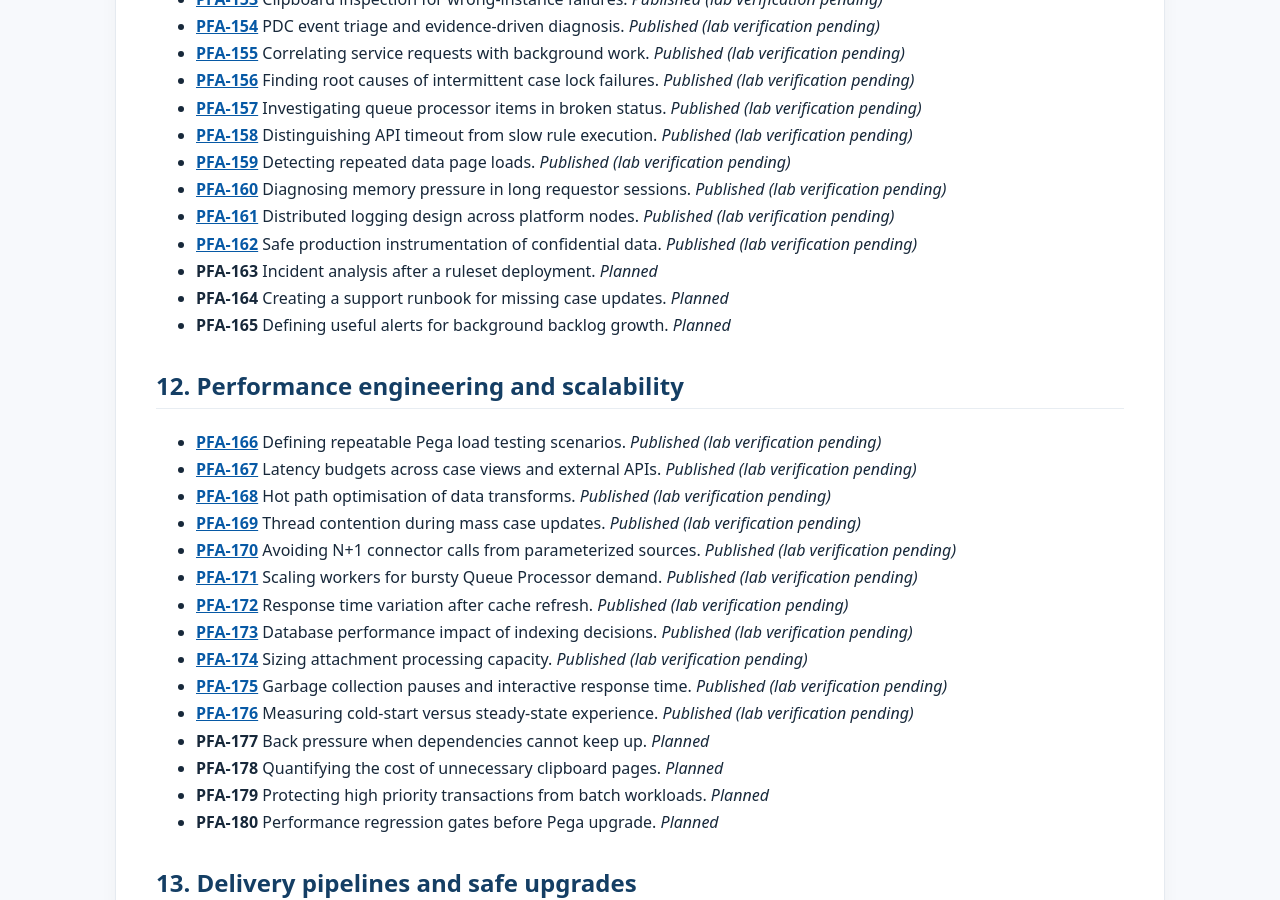
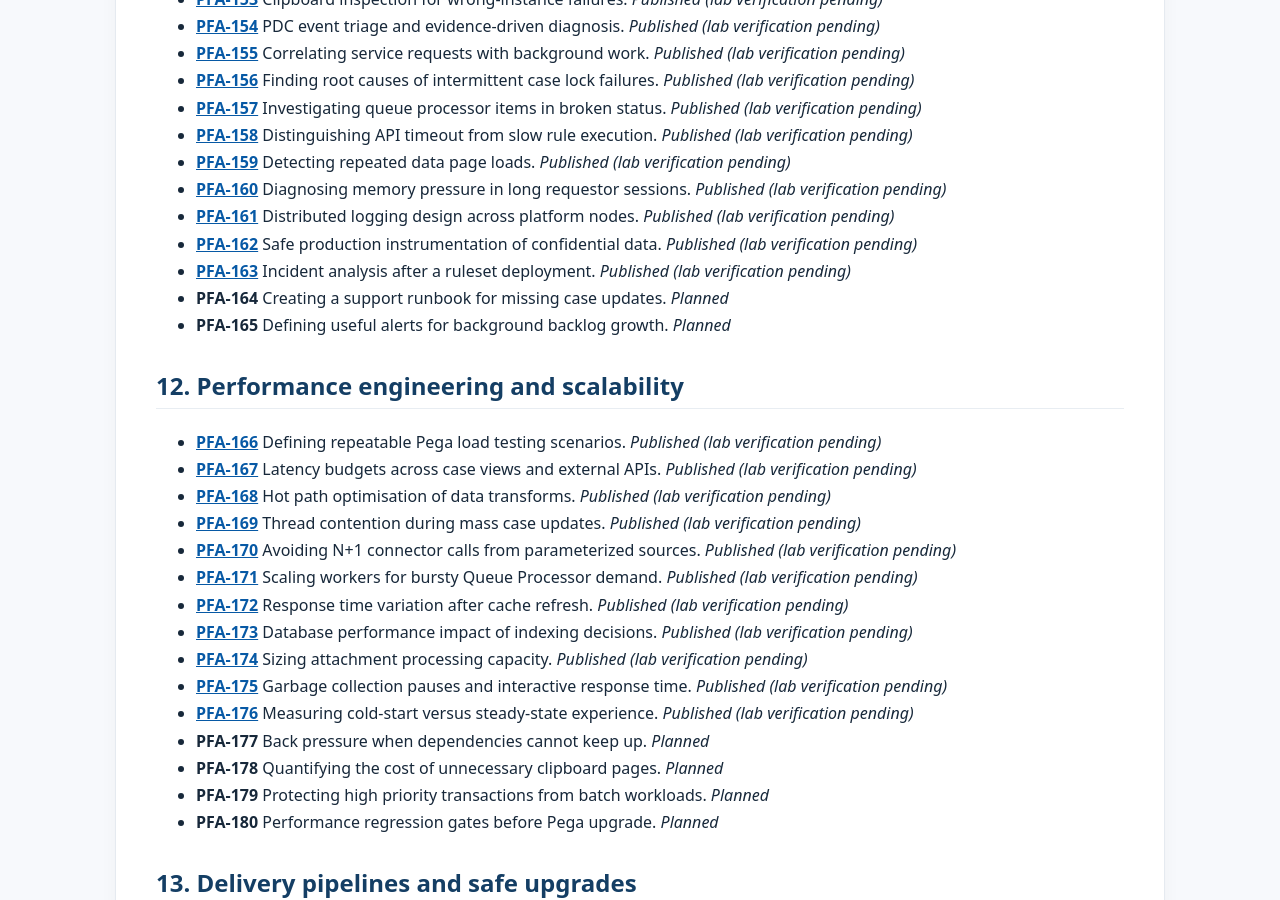
Before and after one commit to chandransandeep/pega-feature-atlas, a Jekyll site: the page built from docs/feature-inventory.md, in a window 1280 px wide and 900 px high, scrolled down 6155 px. Built offline with Jekyll 4.4.1, drawn with Linux system fonts in a browser that asks for light colours.

Commit message:
Publish PFA-163: pfa-163-incident-analysis-after-a-ruleset-deployment

```diff
--- a/docs/commit-date-register.tsv
+++ b/docs/commit-date-register.tsv
@@ -234,3 +234,4 @@ docs/articles/robotics/pfa-248-ui-automation-brittleness-and-recovery-strategies
 docs/articles/security/pfa-149-privilege-escalation-pathways-through-custom-activities.md	2019-10-23	2026-10-31T03:08:02+00:00	random_past_date
 docs/articles/security/pfa-150-security-regression-testing-during-application-upgrades.md	2022-09-23	2026-10-31T03:08:02+00:00	random_past_date
 docs/articles/observability/pfa-162-safe-production-instrumentation-of-confidential-data.md	2020-03-01	2026-10-31T03:08:02+00:00	random_past_date
+docs/articles/observability/pfa-163-incident-analysis-after-a-ruleset-deployment.md	2022-04-18	2026-10-31T03:08:02+00:00	random_past_date
--- a/docs/feature-inventory.md
+++ b/docs/feature-inventory.md
@@ -246,7 +246,7 @@ This is the editorial plan for Pega Feature Atlas. It is not a list of completed
 - **[PFA-160](articles/observability/pfa-160-diagnosing-memory-pressure-long-requestor-sessions.md)** Diagnosing memory pressure in long requestor sessions. _Published (lab verification pending)_
 - **[PFA-161](articles/observability/pfa-161-distributed-logging-design-across-platform-nodes.md)** Distributed logging design across platform nodes. _Published (lab verification pending)_
 - **[PFA-162](articles/observability/pfa-162-safe-production-instrumentation-of-confidential-data.md)** Safe production instrumentation of confidential data. _Published (lab verification pending)_
-- **PFA-163** Incident analysis after a ruleset deployment. _Planned_
+- **[PFA-163](articles/observability/pfa-163-incident-analysis-after-a-ruleset-deployment.md)** Incident analysis after a ruleset deployment. _Published (lab verification pending)_
 - **PFA-164** Creating a support runbook for missing case updates. _Planned_
 - **PFA-165** Defining useful alerts for background backlog growth. _Planned_
 
```
Also changed, not shown: README.md, docs/articles/observability/pfa-163-incident-analysis-after-a-ruleset-deployment.md (renamed from drafts/pfa-163-incident-analysis-after-a-ruleset-deployment.md).
